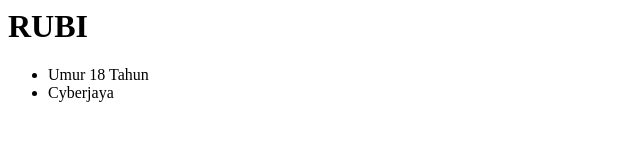
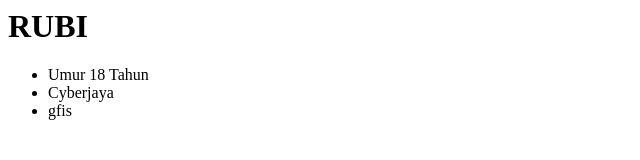
Before and after one commit to robiatun/CV, a plain HTML site: page index.html in a window 1280 px wide. Shown: the full height of the page, 0-640 px from the left. Drawn offline with Linux system fonts and the light colour scheme.

Commit message:
nama tempat keje

```diff
--- a/index.html
+++ b/index.html
@@ -4,6 +4,7 @@
         <ul>
             <li>Umur 18 Tahun</li>
             <li>Cyberjaya</li>
+            <li>gfis</li>
         </ul>
     </body>
 </html>
```
